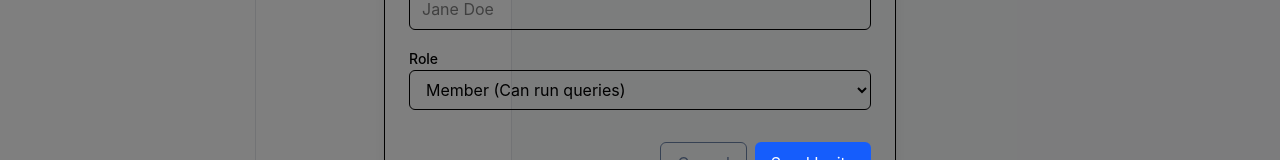
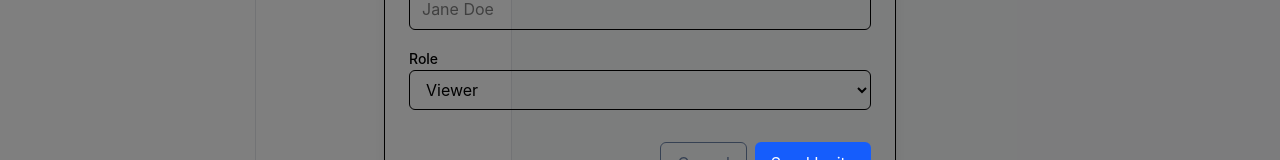
Before and after one commit to b2metric/aria, a Next.js app in the folder frontend/: page /settings/team in a window 1280 px wide. Both pictures are taken after a click on the button "Invite Member". Shown: the part 398-558 px from the top of the page. Built offline with nearby package versions, Linux system fonts and the light colour scheme; no server answers.

Commit message:
fix(ui): synchronize role options between customer settings and admin panel

```diff
--- a/frontend/src/app/settings/team/page.tsx
+++ b/frontend/src/app/settings/team/page.tsx
@@ -235,8 +235,10 @@ export default function TeamSettings() {
                 onChange={(e) => setInviteRole(e.target.value)}
                 className="w-full px-3 py-2 border rounded-md"
               >
-                <option value="member">Member (Can run queries)</option>
-                <option value="admin">Admin (Can manage settings)</option>
+                <option value="viewer">Viewer</option>
+                <option value="analyst">Analyst</option>
+                <option value="team_lead">Team Lead</option>
+                <option value="admin">Admin</option>
               </select>
             </div>
 
```
